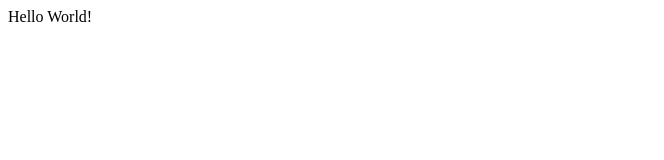
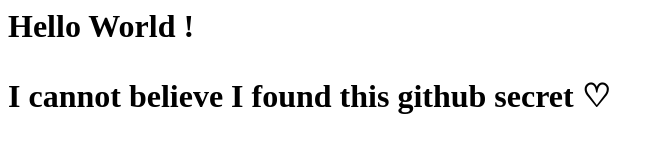
Before and after one commit to nichene/nichene.github.io, a plain HTML site: page index.html in a window 1280 px wide. Shown: the whole page, without its empty margins (0-664 px from the left). Drawn offline with Linux system fonts and the light colour scheme.

Commit message:
adding some notes

```diff
--- a/index.html
+++ b/index.html
@@ -1 +1,6 @@
-Hello World!
+<html>
+  <h1>
+    Hello World !
+    <p>I cannot believe I found this github secret ♡</p>
+  </h1>
+</html>
```
